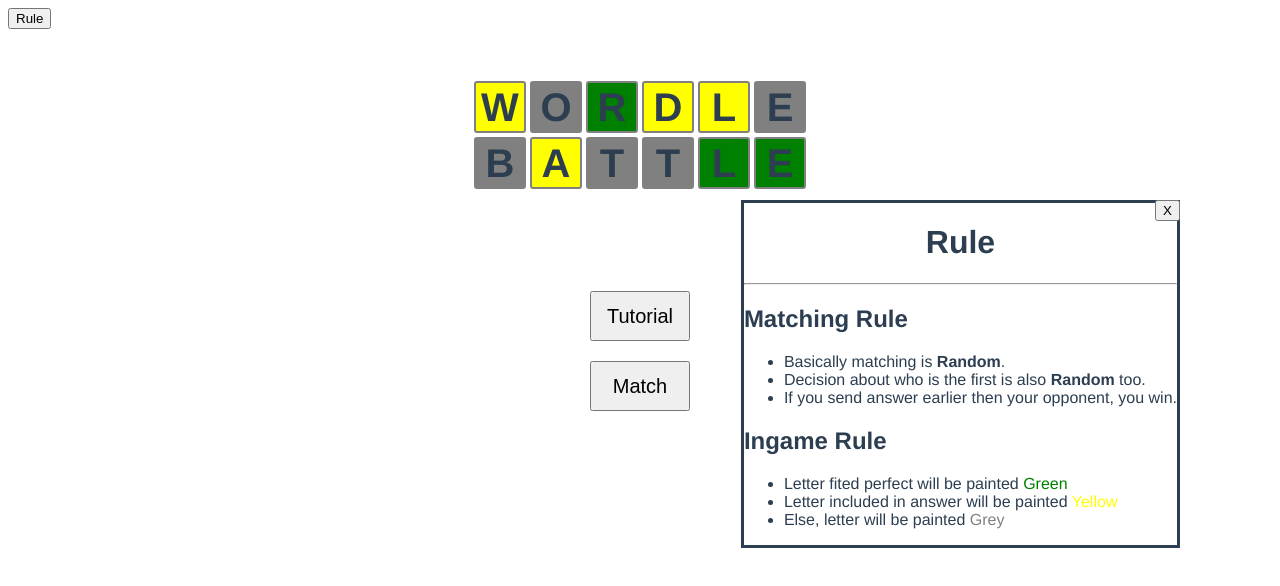
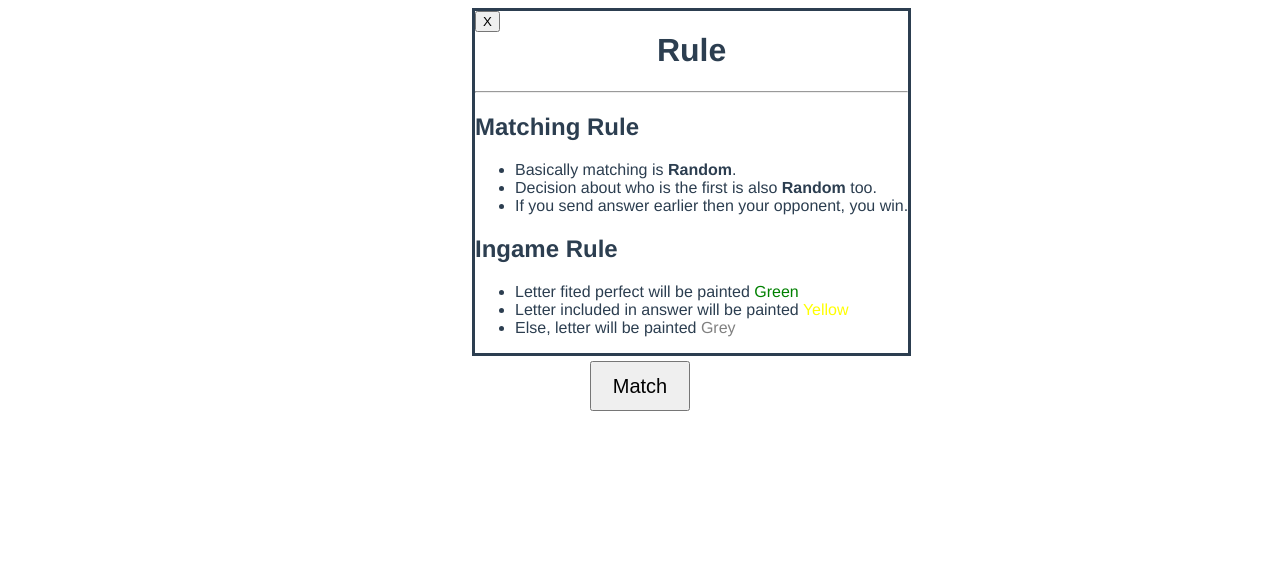
Before and after one commit to temporally-danal-dev/temporally-danal-dev.github.io, a Vue app in the folder client/: page / in a window 1280 px wide. Both pictures are taken after a click on the button "Rule". Shown: the top 586 px of the page. Built offline with nearby package versions, Linux system fonts and the light colour scheme.

Commit message:
fix: change regex logic and set in component router guard for disconnection

```diff
--- a/client/src/App.vue
+++ b/client/src/App.vue
@@ -1,8 +1,10 @@
 <template>
   <div id="app">
-    <Rule />
-    <div style="display: flex; justify-content: center; margin-top: 50px">
-      <router-view />
+    <div class="body">
+      <Rule />
+      <div style="display: flex; justify-content: center; margin-top: 50px">
+        <router-view />
+      </div>
     </div>
   </div>
 </template>
@@ -25,5 +27,8 @@
   -moz-osx-font-smoothing: grayscale;
   text-align: center;
   color: #2c3e50;
+  display: flex;
+  flex-direction: column;
+  align-items: center;
 }
 </style>
--- a/client/src/components/Rule.vue
+++ b/client/src/components/Rule.vue
@@ -3,9 +3,9 @@
     <button type="button" @click="onClick">Rule</button>
     <div class="modal" v-if="show">
       <div class="modalBody" style="text-align: left">
+        <button @click="onClick" class="closeBtn">X</button>
         <div class="header">
           <h1>Rule</h1>
-          <button @click="onClick" class="closeBtn">X</button>
         </div>
         <hr />
         <div class="body">
@@ -67,8 +67,8 @@
 
 .modal {
   position: absolute;
-  top: 200px;
-  right: 100px;
+  top: auto;
+  right: auto;
   width: auto;
   height: auto;
 }
@@ -80,8 +80,6 @@
 
 .closeBtn {
   position: fixed;
-  top: 200px;
-  right: 100px;
   display: inline;
 }
 </style>
--- a/client/src/views/Match.vue
+++ b/client/src/views/Match.vue
@@ -72,6 +72,9 @@
       this.answerLength = body.answerLength;
       const who = this.nickname === body.nickname ? "you" : "opponent";
       this.insertBox(who);
+      console.log(body.nickname);
+      console.log(this.me);
+      console.log(body.nickname === this.me);
       if (body.nickname === this.me) {
         this.myTurn = true;
       } else {
@@ -238,8 +241,8 @@
           return;
         }
 
-        let found = pressedKey.match(/[a-z]/gi);
-        if (!found || found.length > 1) {
+        let found = /[a-z]/.test(pressedKey);
+        if (!found) {
           return;
         } else {
           this.insertLetter(pressedKey);
@@ -294,14 +297,18 @@
           return;
         }
 
-        let found = pressedKey.match(/[a-z]/gi);
-        if (!found || found.length > 1) {
+        let found = /[a-z]/.test(pressedKey);
+        if (!found) {
           return;
         } else {
           this.insertLetter(pressedKey);
         }
       }
     });
+  },
+  beforeRouteLeave() {
+    this.stompClient.disconnect();
+    console.log("disconnected");
   },
 };
 </script>
--- a/client/src/views/Tutorial.vue
+++ b/client/src/views/Tutorial.vue
@@ -202,8 +202,8 @@
         return;
       }
 
-      let found = pressedKey.match(/[a-z]/gi);
-      if (!found || found.length > 1) {
+      let found = /[a-z]/.test(pressedKey);
+      if (!found) {
         return;
       } else {
         this.insertLetter(pressedKey);
```
